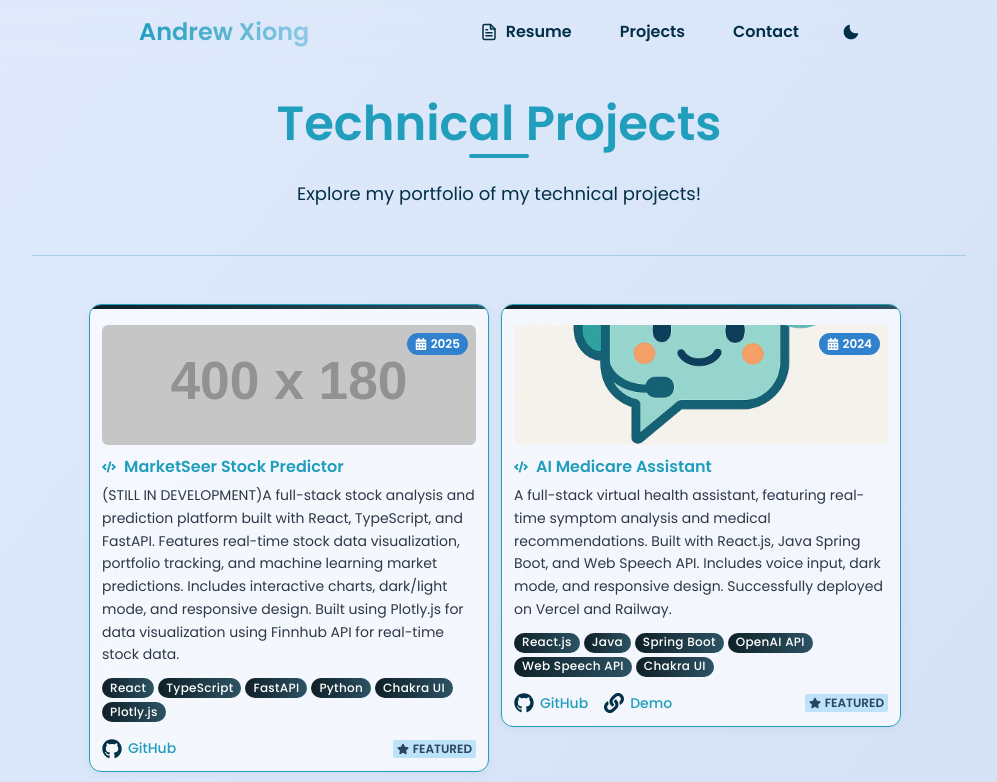
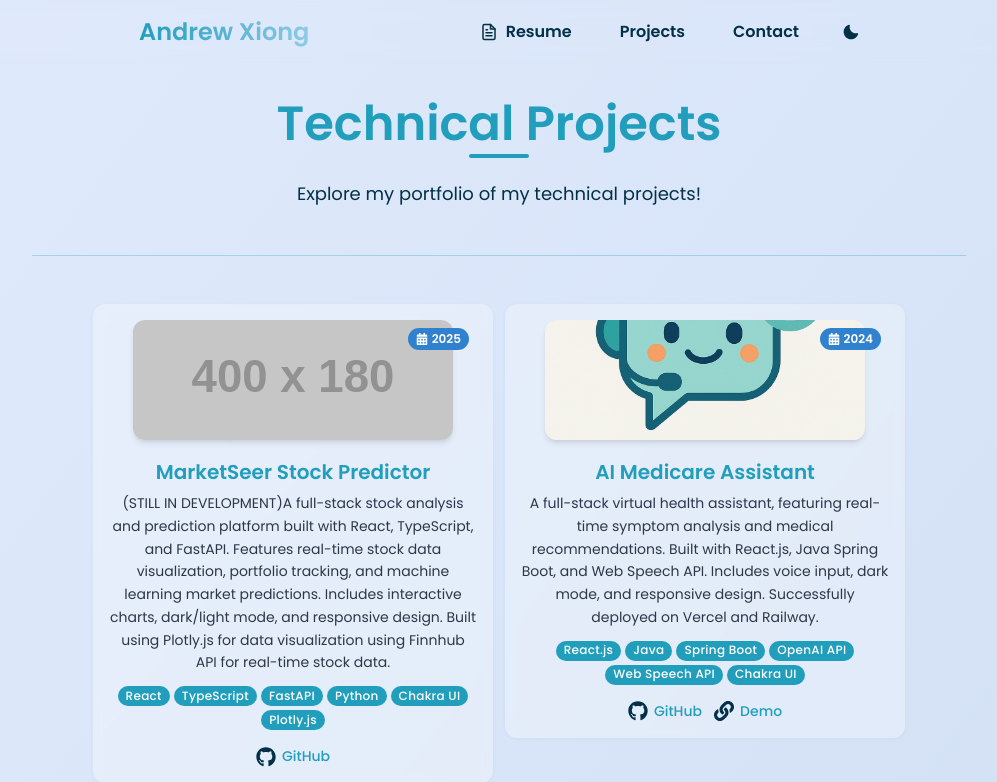
Before and after one commit to andryuxiong/portfolio, a React (Create React App) app: page /projects in a window 1280 px wide. Shown: the top 782 px of the page, without its empty margins (141-1138 px from the left). Built offline with nearby package versions, Linux system fonts and the light colour scheme.

Commit message:
Changed project cards styling

```diff
--- a/src/components/ProjectCard.js
+++ b/src/components/ProjectCard.js
@@ -9,7 +9,7 @@ const MotionBox = motion(Box);
 const MotionImage = motion(Image);
 
 const ProjectCard = ({ title, description, github, demo, image, techStack = [], date = '2024' }) => {
-  const cardBg = useColorModeValue('rgba(255,255,255,0.7)', 'rgba(26,32,44,0.85)'); // light: glass, dark: dark glass
+  const cardBg = useColorModeValue('rgba(255,255,255,0.3)', 'rgba(26,32,44,0.4)');
   const textColor = useColorModeValue('gray.700', 'gray.100');
   const borderColor = useColorModeValue('ocean.accent', 'ocean.secondary.dark');
   const iconColor = useColorModeValue('ocean.accent', 'ocean.secondary.light');
@@ -18,34 +18,32 @@ const ProjectCard = ({ title, description, github, demo, image, techStack = [],
 
   return (
     <MotionBox
-      whileHover={{ y: -8, scale: 1.03, boxShadow: '0 4px 16px rgba(44,83,100,0.10)' }}
-      initial={{ opacity: 0, y: 30 }}
+      whileHover={{ y: -2, scale: 1.01, boxShadow: '0 2px 8px rgba(44,83,100,0.08)' }}
+      initial={{ opacity: 0, y: 20 }}
       whileInView={{ opacity: 1, y: 0 }}
       viewport={{ once: true }}
-      transition={{ duration: 0.5 }}
+      transition={{ duration: 0.4 }}
       bg={cardBg}
-      style={{ backdropFilter: 'blur(10px)' }}
       borderRadius="xl"
-      borderWidth={1}
-      borderColor={borderColor}
-      boxShadow="0 2px 8px rgba(44,83,100,0.06)"
-      overflow="hidden"
-      position="relative"
+      boxShadow="0 1px 4px rgba(44,83,100,0.04)"
+      style={{ backdropFilter: 'blur(4px)' }}
+      w="100%"
+      minH="220px"
       mb={2}
-      minH="260px"
+      p={4}
     >
-      {/* Gradient accent bar */}
-      <Box h="4px" w="100%" bgGradient={gradientBar} mb={1} />
-      <VStack align="start" spacing={2} p={3} h="100%">
-        <Box position="relative" w="100%">
+      <VStack align="center" spacing={2} w="100%">
+        <Box position="relative" w="100%" display="flex" justifyContent="center">
           <MotionImage
             src={image || placeholderImg}
             alt={title + ' image'}
-            borderRadius="md"
+            borderRadius="xl"
             mb={1}
             w="100%"
+            maxW="320px"
             maxH="120px"
             objectFit="cover"
+            boxShadow="md"
             transition="transform 0.3s ease"
             whileHover={{ scale: 1.03 }}
             filter="brightness(0.97)"
@@ -71,41 +69,37 @@ const ProjectCard = ({ title, description, github, demo, image, techStack = [],
         </Box>
         <Heading
           as="h4"
-          size="sm"
+          size="md"
           color="ocean.accent"
           fontWeight="bold"
-          display="flex"
-          alignItems="center"
-          gap={2}
+          textAlign="center"
+          mt={2}
         >
-          <FaCode size={14} />
           {title}
         </Heading>
-        <Text color={textColor} fontSize="sm" lineHeight="tall">
+        <Text color={textColor} fontSize="sm" lineHeight="tall" textAlign="center">
           {description}
         </Text>
-        {/* Tech Stack Tags - more minimal */}
-        <Flex wrap="wrap" gap={1} mt={1}>
+        <Flex wrap="wrap" gap={1} mt={1} justify="center">
           {techStack.map((tech) => (
             <Tooltip key={tech} label={`Built with ${tech}`} placement="top">
               <Tag
                 size="sm"
                 borderRadius="full"
                 variant="solid"
-                bgGradient={gradientBar}
                 color="white"
                 fontWeight="medium"
                 letterSpacing="wide"
                 transition="all 0.2s"
                 _hover={{ transform: 'scale(1.05)', bg: 'ocean.accent', color: 'white' }}
+                bg="ocean.accent"
               >
                 <TagLabel>{tech}</TagLabel>
               </Tag>
             </Tooltip>
           ))}
         </Flex>
-        <HStack spacing={4} mt={2} w="100%" justify="space-between">
-          <HStack spacing={4}>
+        <HStack spacing={3} mt={2} w="100%" justify="center">
           {github && (
             <Link
               href={github}
@@ -143,17 +137,6 @@ const ProjectCard = ({ title, description, github, demo, image, techStack = [],
             </Link>
           )}
         </HStack>
-          <Badge
-            colorScheme="blue"
-            variant="subtle"
-            display="flex"
-            alignItems="center"
-            gap={1}
-          >
-            <Icon as={FaStar} />
-            Featured
-          </Badge>
-        </HStack>
       </VStack>
     </MotionBox>
   );
--- a/src/pages/Projects.js
+++ b/src/pages/Projects.js
@@ -123,7 +123,7 @@ const Projects = () => {
           />
 
           {/* Responsive two-column grid layout */}
-          <SimpleGrid columns={{ base: 1, md: 2 }} spacing={1} w="100%" align="stretch" justifyItems="start" maxW="820px" mx="auto">
+          <SimpleGrid columns={{ base: 1, md: 2 }} spacing={1} w="100%" align="stretch" justifyItems="center" maxW="820px" mx="auto">
             {projects.map((project, index) => (
               <MotionBox
                 key={project.title}
```
Lines whose indentation alone changed are shown as unchanged.
